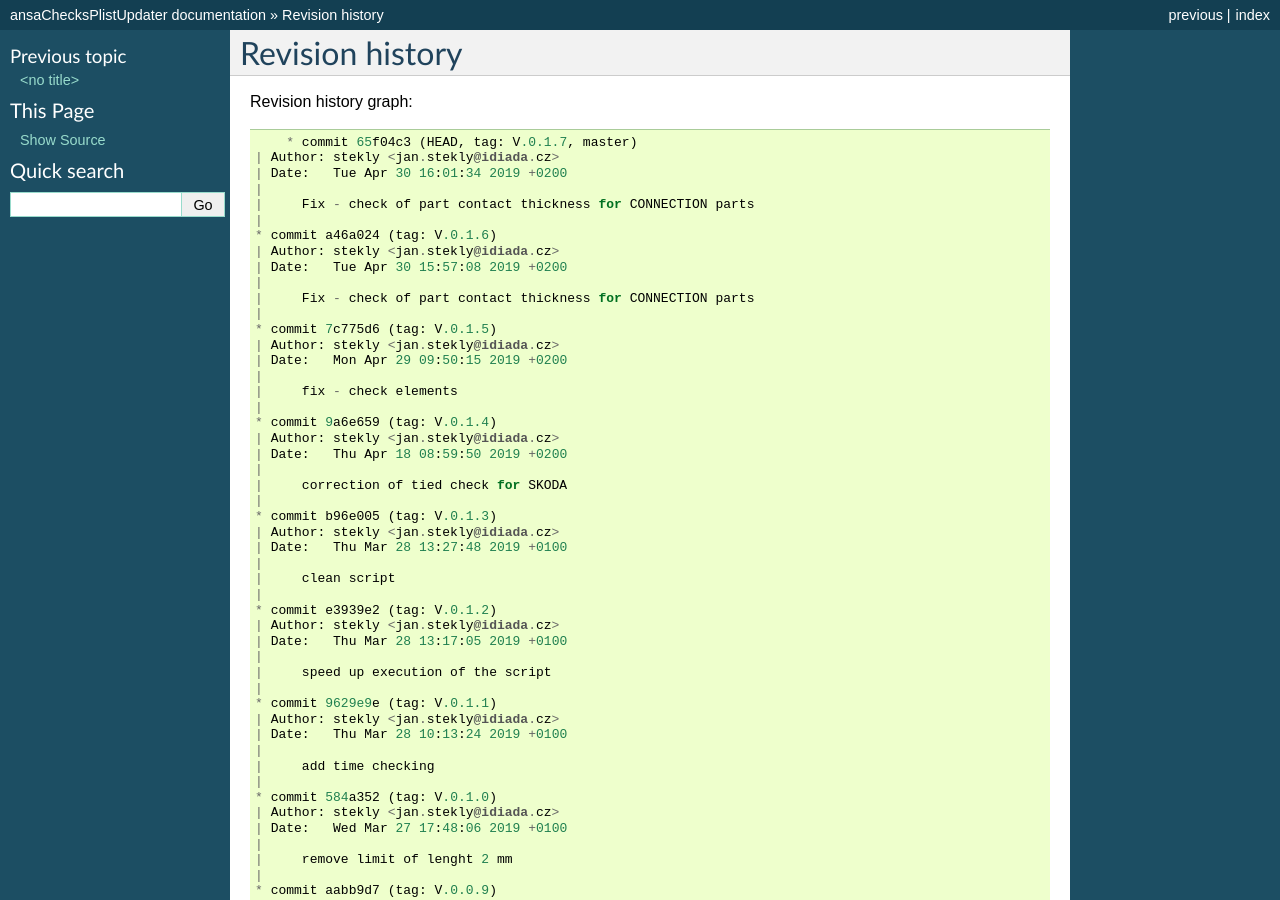
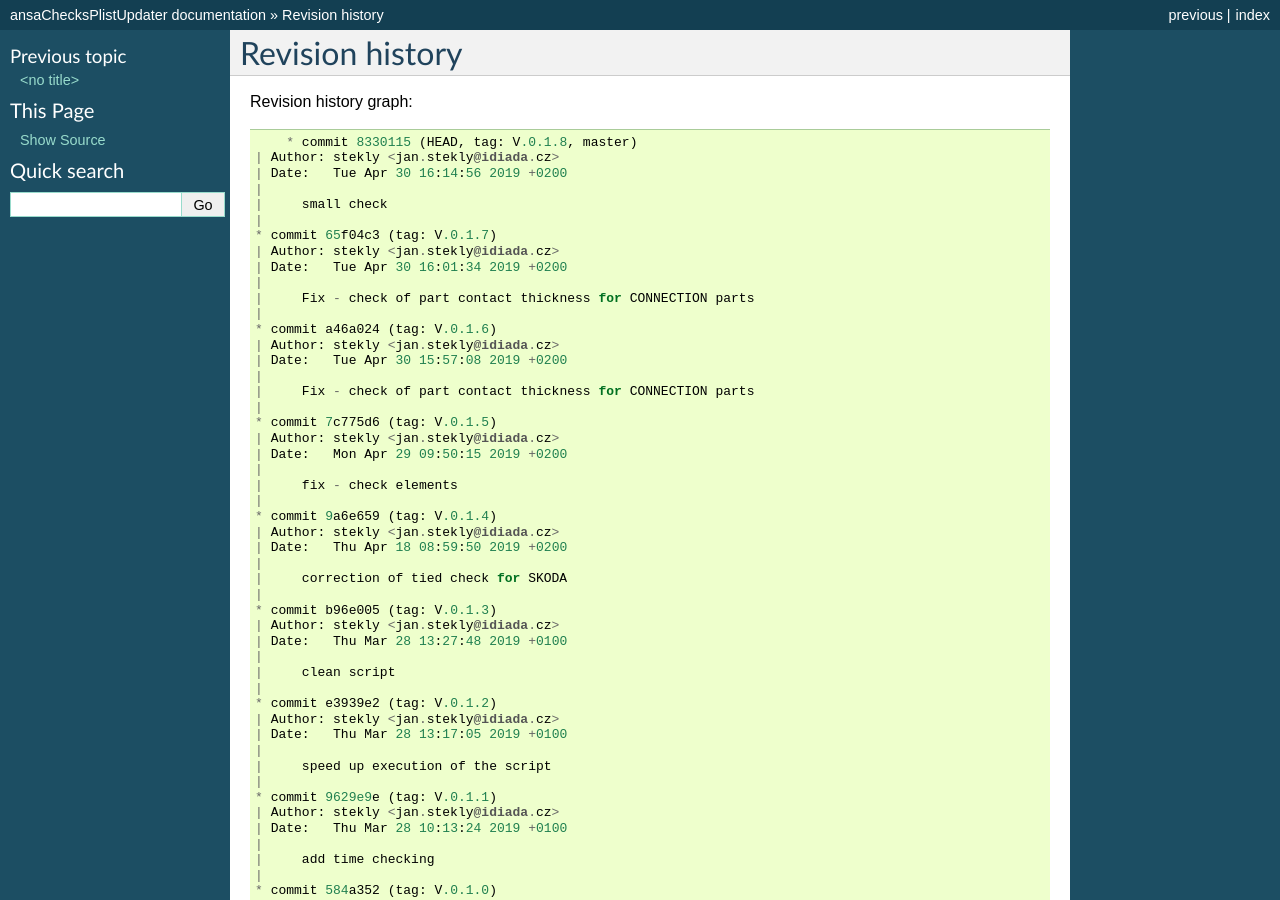
Before and after one commit to fanaSiegl/checks, a Sphinx documentation site: the page built from doc/sphinx/source/revision_history.rst, in a window 1280 px wide and 900 px high. Built offline with Sphinx 7.4.7, drawn with Linux system fonts in a browser that asks for light colours; formulas are drawn with MathJax 3; pages that are not in the unit, such as notebooks, are missing from menus; the version number could not be read and is left out.

Commit message:
small fix

```diff
--- a/doc/sphinx/source/revision_history.rst
+++ b/doc/sphinx/source/revision_history.rst
@@ -4,7 +4,13 @@ Revision history
 
 Revision history graph::
 
-       * commit 65f04c3 (HEAD, tag: V.0.1.7, master)
+       * commit 8330115 (HEAD, tag: V.0.1.8, master)
+   | Author: stekly <jan.stekly@idiada.cz>
+   | Date:   Tue Apr 30 16:14:56 2019 +0200
+   |
+   |     small check
+   |
+   * commit 65f04c3 (tag: V.0.1.7)
    | Author: stekly <jan.stekly@idiada.cz>
    | Date:   Tue Apr 30 16:01:34 2019 +0200
    |
```
Also changed, not shown: 1 other file.
